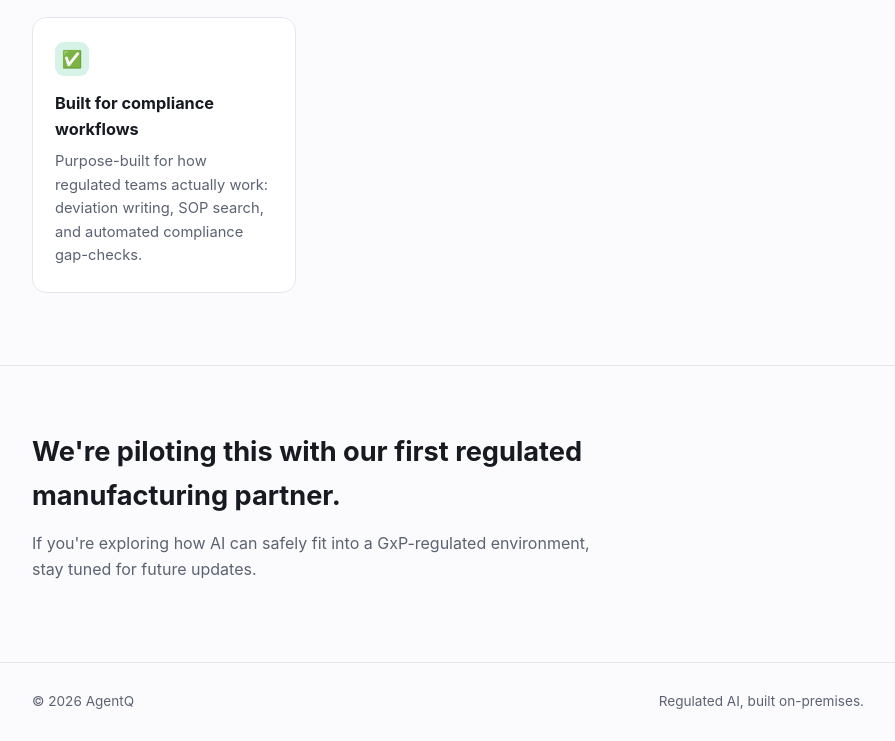
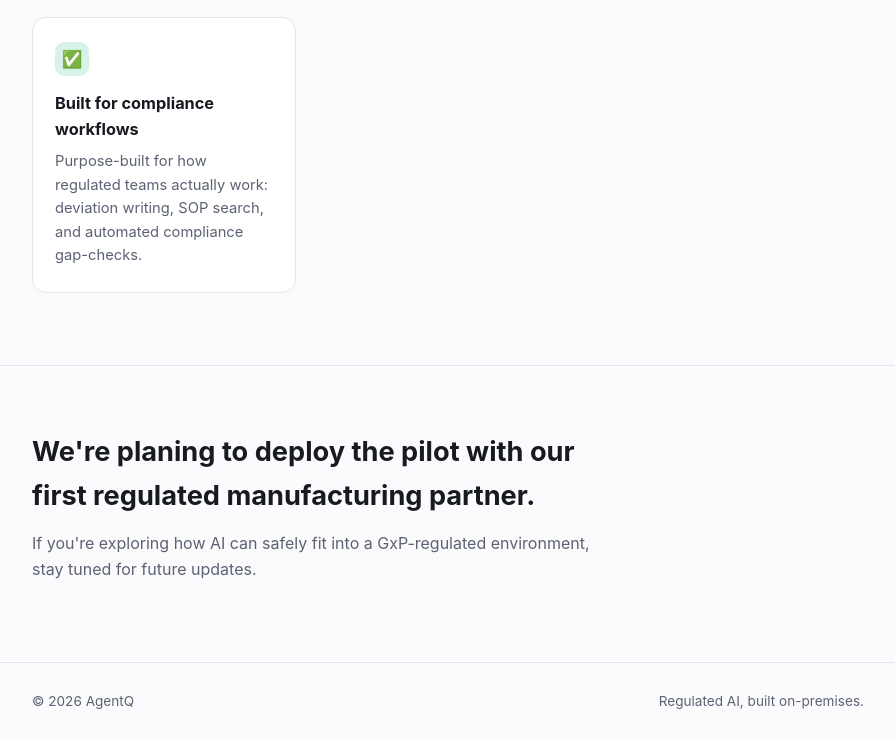
Before and after one commit to AgentQ-Company/AgentQ-Company.github.io, a plain HTML site: page index.html in a window 1280 px wide. Shown: the part 1318-2059 px from the top of the page, without its empty margins (192-1087 px from the left). Drawn offline with Linux system fonts and the light colour scheme.

```diff
--- a/index.html
+++ b/index.html
@@ -219,7 +219,7 @@
 
 <section class="closing" id="contact">
   <div class="wrap">
-    <h2>We're piloting this with our first regulated manufacturing partner.</h2>
+    <h2>We're planing to deploy the pilot with our first regulated manufacturing partner.</h2>
     <p>
       If you're exploring how AI can safely fit into a GxP-regulated
       environment, stay tuned for future updates.
```
